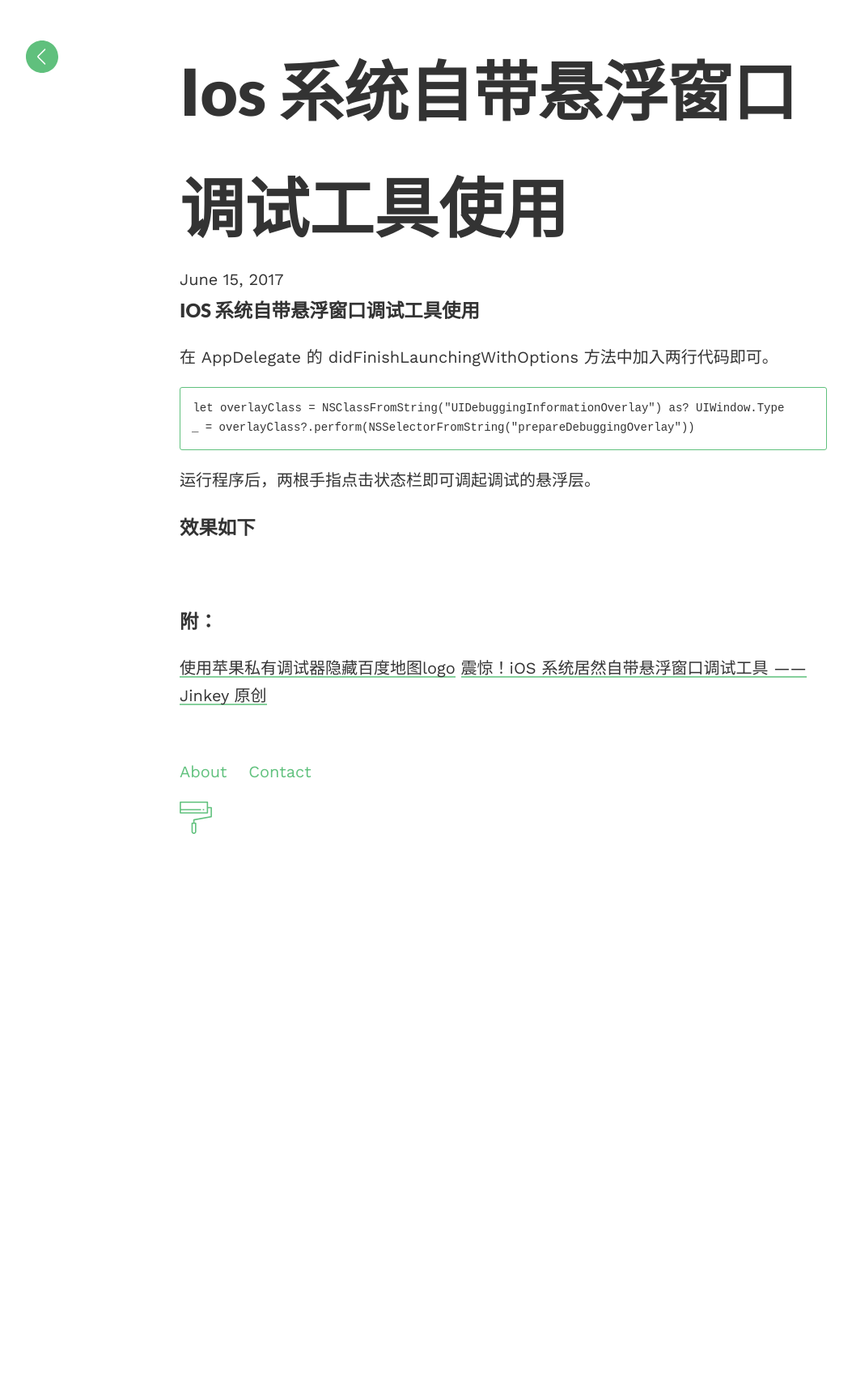
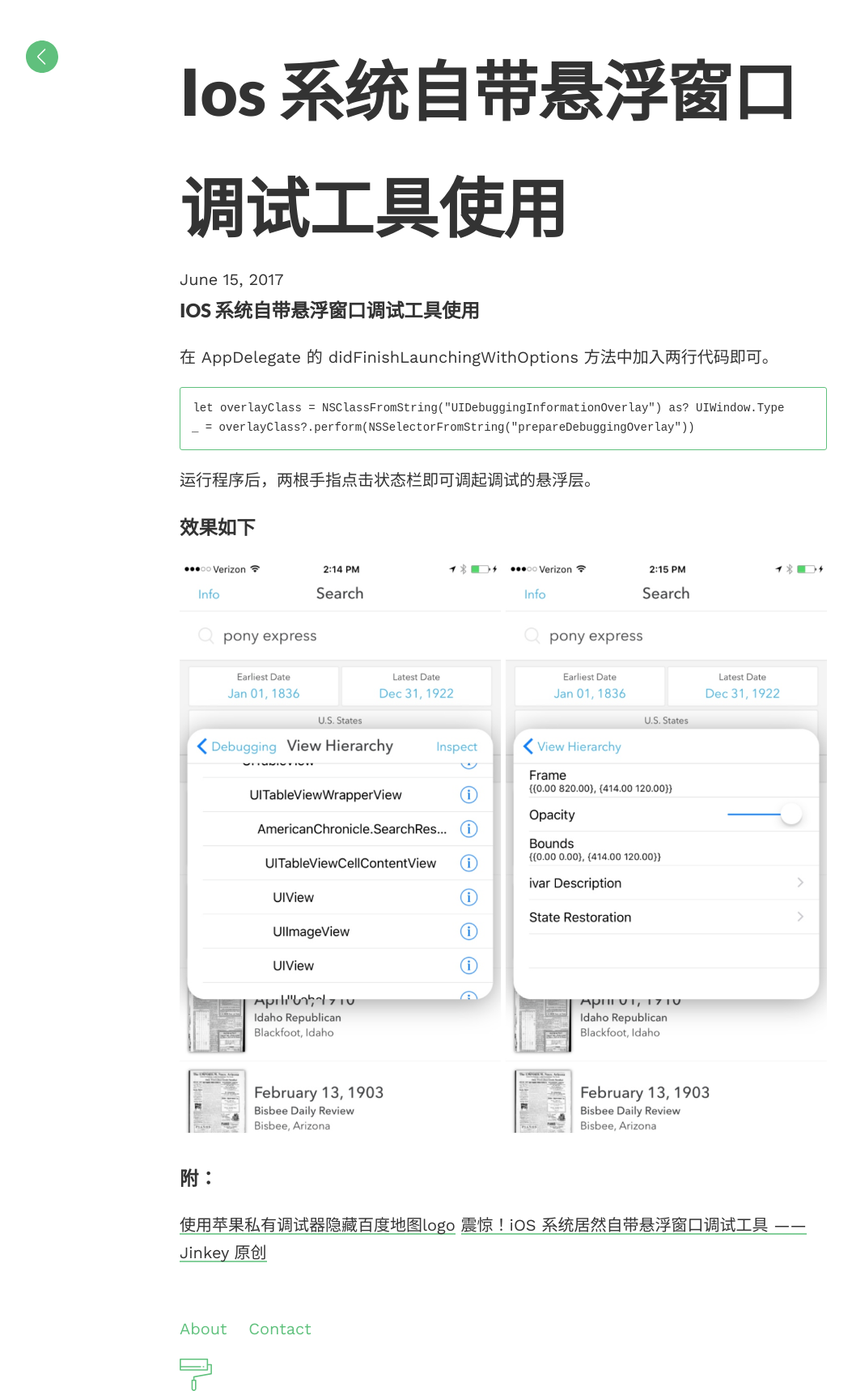
Before and after one commit to thousandsNight/thousandsNight.github.io, a Jekyll site: the page built from _posts/2017-06-15-iOS 系统自带悬浮窗口调试工具使用.md, in a window 1280 px wide. Shown: the whole page at 81% size, without its empty margins (18-1071 px from the left). Built offline with Jekyll 4.4.1, drawn with Linux system fonts in a browser that asks for light colours; our own code applies the rules of GitHub Pages for plain Markdown files; comment, search, counter and statistics services are not loaded; before the commit the page ends 1030 px from its top, so only the background shows below that.

Commit message:
iOS自带调试工具使用

```diff
--- a/_posts/2017-06-15-iOS 系统自带悬浮窗口调试工具使用.md
+++ b/_posts/2017-06-15-iOS 系统自带悬浮窗口调试工具使用.md
@@ -9,7 +9,7 @@ _ = overlayClass?.perform(NSSelectorFromString("prepareDebuggingOverlay"))
 
 ### 效果如下
 
-![](2017-06-15-iOS%20%E7%B3%BB%E7%BB%9F%E8%87%AA%E5%B8%A6%E6%82%AC%E6%B5%AE%E7%AA%97%E5%8F%A3%E8%B0%83%E8%AF%95%E5%B7%A5%E5%85%B7%E4%BD%BF%E7%94%A8/debug@2x.png)
+![](/images/debug@2x.png)
 
 ### 附：
 [使用苹果私有调试器隐藏百度地图logo](http://www.jianshu.com/p/fd666c385261)
```
